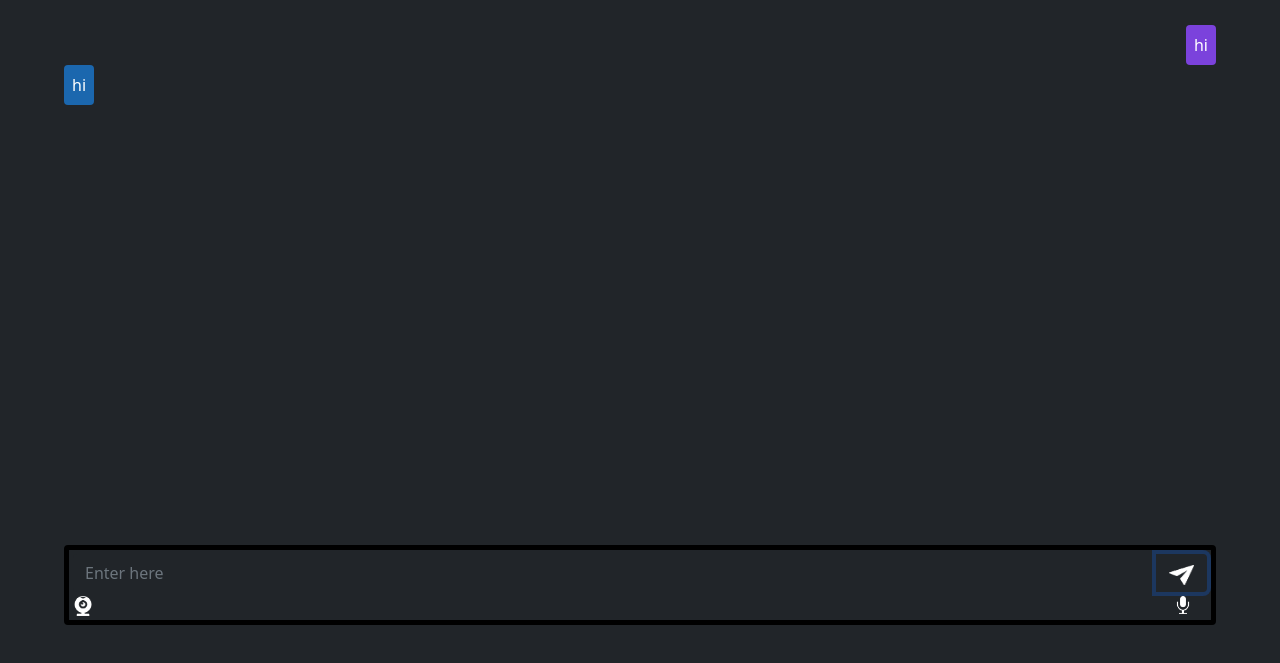
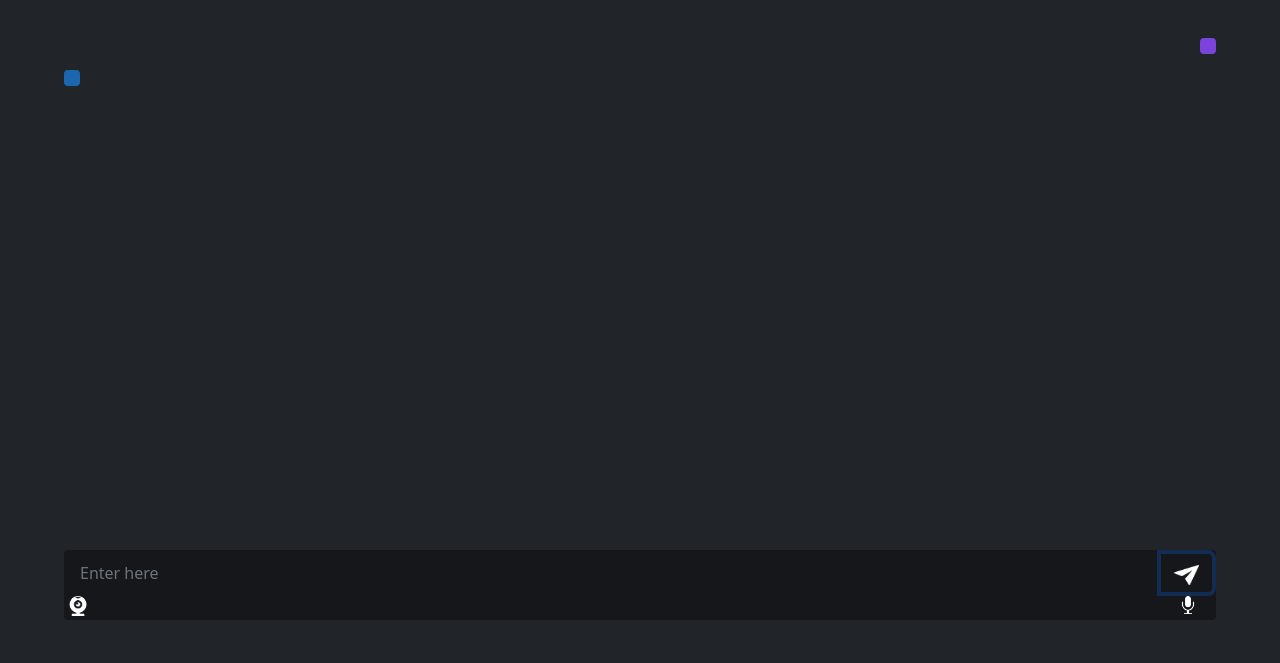
Before and after one commit to AwaizSayed444/NeuroAI, a plain HTML site: page newChat.html in a window 1280 px wide. Both pictures are taken after a click on the button 1181 px from the left and 644 px from the top of the page. Shown: the part 71-734 px from the top of the page. Drawn offline with nearby package versions, Linux system fonts and the light colour scheme.

Commit message:
Add files via upload

```diff
--- a/newChat.html
+++ b/newChat.html
@@ -63,34 +63,29 @@
       class="d-flex flex-column justify-content-center align-items-center"
       style="height: 80%"
     >
-      <div class="bg-dark mb-2" style="height: 80%; width: 90%">
-        <div class="d-flex justify-content-end">
-          <label
-            class="p-2 rounded"
-            style="color: white; background-color: #7b42dc"
-            >hi</label
-          >
-        </div>
-        <div class="d-flex justify-content-start">
-          <label
-            class="p-2 rounded"
-            style="color: white; background-color: #1b67ae"
-            >hi</label
-          >
-        </div>
-      </div>
       <div
-        class="bg-dark rounded p-1"
-        style="height: max-content; width: 90%; border: solid black 5px"
+        class="bg-dark mb-2"
+        style="height: 80%; width: 90%"
+        name="chatContainer"
+      ></div>
+      <div
+        class="rounded p-1"
+        style="height: max-content; width: 90%; background-color: #0000005f"
       >
-        <form class="input-group" action="/predict" method="post">
+        <form class="input-group" onsubmit="event.preventDefault()">
           <input
             type="text"
-            class="form-control bg-dark"
+            class="form-control"
             placeholder="Enter here"
-            style="border: 0px; color: white"
+            style="border: 0px; color: white; background-color: #00000000"
+            onkeydown="if(event.key === 'Enter') { sendMessage(); }"
           />
-          <button class="btn" type="button" id="button-addon2">
+          <button
+            class="btn"
+            type="button"
+            id="button-addon2"
+            onclick="sendMessage()"
+          >
             <img src="images/SendWhiteIcon.png" alt="" width="25" height="20" />
           </button>
         </form>
@@ -106,6 +101,33 @@
         </div>
       </div>
     </div>
+    <script>
+      var input = document.querySelector("input");
+      var button = document.querySelector("button");
+      var chatContainer = document.querySelector(
+        "[name='chatContainer']"
+      ).innerHTML;
+
+      function sendMessage() {
+        var message = input.value;
+        //var response = generateStory(message);
+        chatContainer =
+          chatContainer +
+          "<div class='d-flex justify-content-end'><label class='p-2 ms-3 my-2 rounded' style='color: white; background-color: #7b42dc'>" +
+          message +
+          "</label></div>";
+        chatContainer =
+          chatContainer +
+          "<div class='d-flex justify-content-start'><label class='p-2 me-3 my-2 rounded' style='color: white; background-color: #1b67ae'>" +
+          message +
+          "</label></div>";
+        document.querySelector("[name='chatContainer']").innerHTML =
+          chatContainer;
+        console.log(chatContainer);
+        console.log("User: " + message);
+        input.value = ""; // Clear the input field
+      }
+    </script>
     <script src="https://cdn.jsdelivr.net/npm/@popperjs/core@2.9.2/dist/umd/popper.min.js"></script>
     <script src="https://cdn.jsdelivr.net/npm/bootstrap@5.0.2/dist/js/bootstrap.min.js"></script>
   </body>
```
